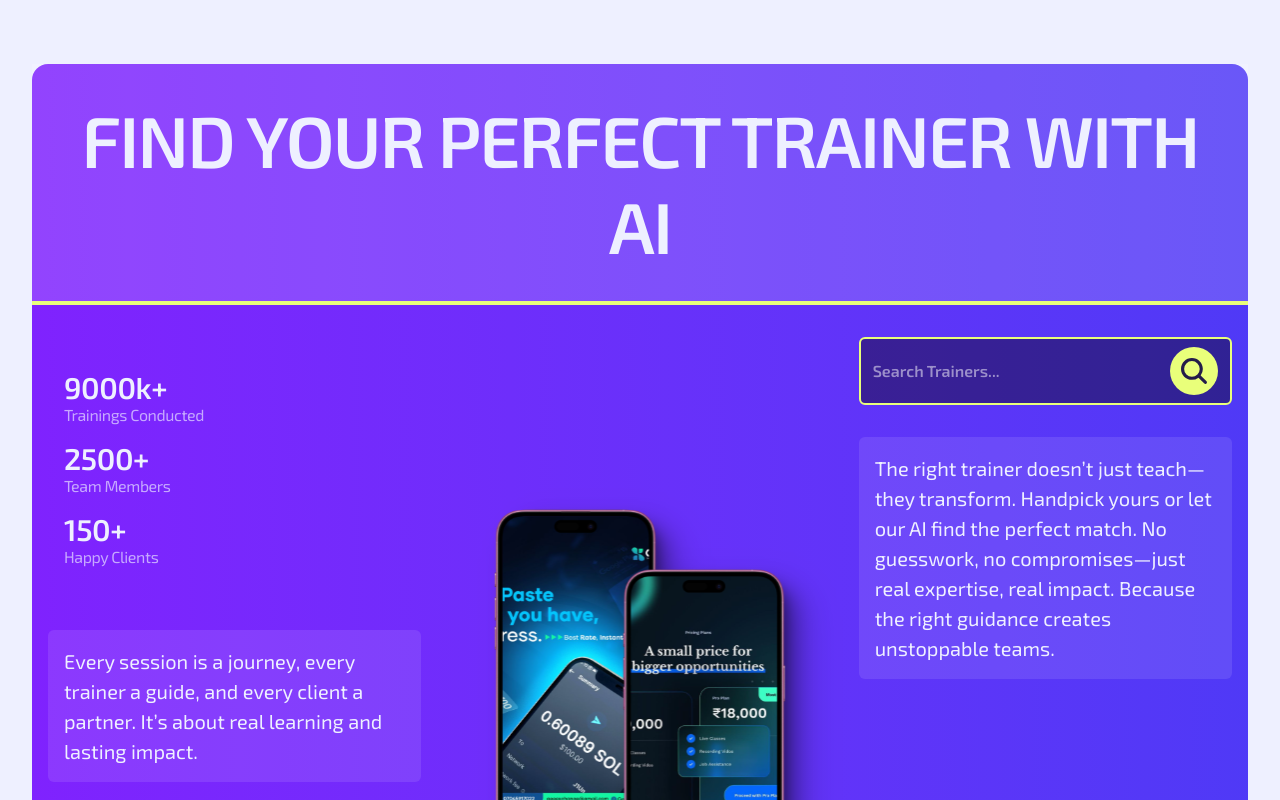
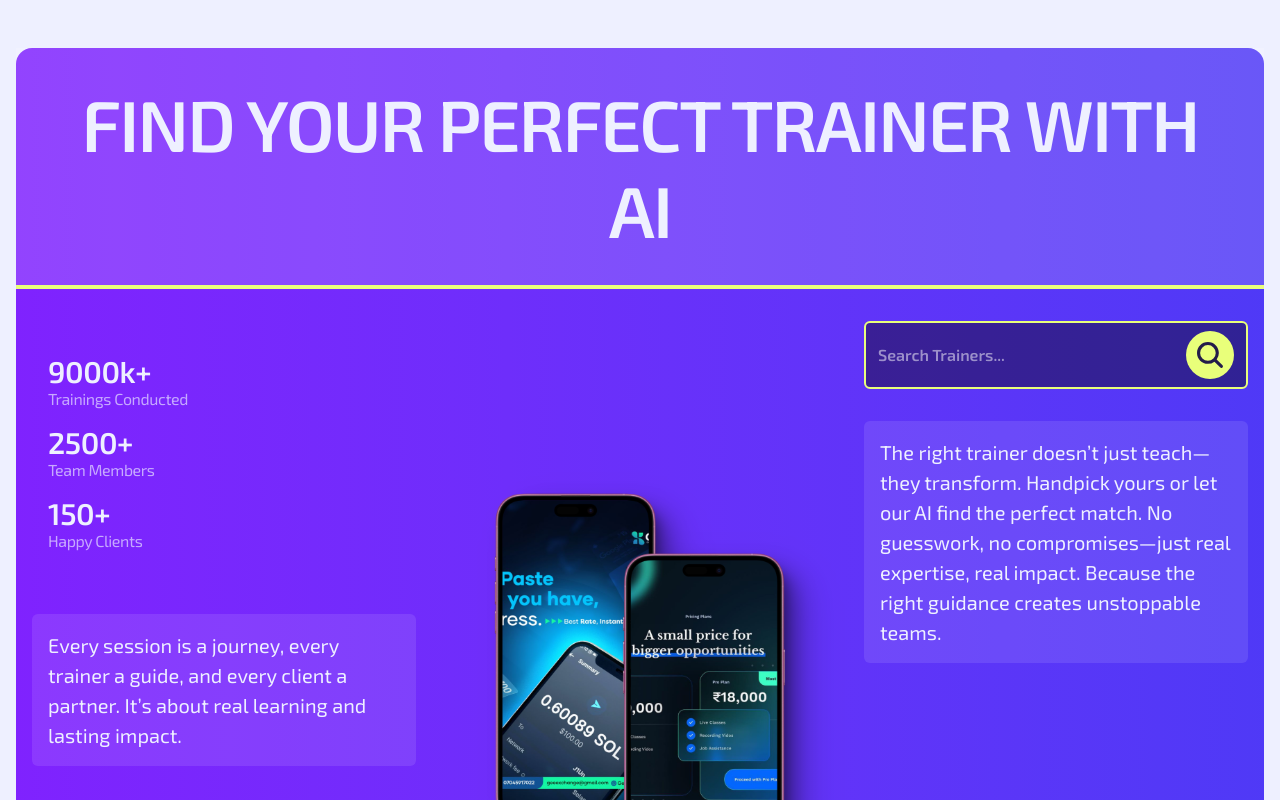
Before and after one commit to saurav-verma-01/Gotezu-Website, a React (Vite) app: page / in a window 1280 px wide. Shown: the top 800 px of the page. Built offline with nearby package versions, Linux system fonts and the light colour scheme.

Commit message:
Home Page Design

```diff
--- a/src/App.jsx
+++ b/src/App.jsx
@@ -1,28 +1,11 @@
 import React from 'react'
-import Hero from "./sections/Hero.jsx";
-import About from "./sections/About.jsx";
-import Clients from "./sections/Clients.jsx";
-import Features from "./sections/Features.jsx";
-import ExploreTrainers from "./sections/ExploreTrainers.jsx";
-import Empower from "./sections/Empower.jsx";
-import Testimonials from "./sections/Testimonials.jsx";
-import Faqs from "./sections/Faqs.jsx";
-import Contacts from "./sections/Contacts.jsx";
-import NewHero from "./sections/NewHero.jsx";
+
+import Home from "./pages/Home.jsx";
 
 const App = () => {
     return (
         <>
-            <NewHero />
-            <About />
-            <Clients />
-            <Features />
-            <ExploreTrainers />
-            <Empower />
-            <Testimonials />
-            <Faqs />
-            <Contacts />
-
+            <Home />
         </>
     )
 }
--- a/src/index.css
+++ b/src/index.css
@@ -34,9 +34,33 @@
 
 }
 
+
+
+@layer utilities {
+
+  .scrollbar::-webkit-scrollbar {
+    width: 20px;
+  }
+  /* Track */
+  .scrollbar::-webkit-scrollbar-track {
+    background: #241c4a;
+  }
+
+  /* Scrollbar thumb */
+  .scrollbar::-webkit-scrollbar-thumb {
+    background: #ddfb5b;
+    border-radius: 4px;
+  }
+
+  /* Hover effect */
+  .scrollbar::-webkit-scrollbar-thumb:hover {
+    background: #8584f5; /* Tailwind gray-700 */
+  }
+}
+
 @layer base {
   body {
-    @apply font-exo2 bg-purple-heart-50 text-purple-heart-950 selection:bg-lime-200 selection:text-purple-950 overflow-x-hidden;
+    @apply font-exo2 bg-purple-heart-50 text-purple-heart-950 selection:bg-lime-200 selection:text-purple-950 overflow-x-hidden scroll-smooth ;
   }
 
   .bg-gradient {
--- /dev/null
+++ b/src/pages/Home.jsx
@@ -0,0 +1,27 @@
+import React from 'react'
+import NewHero from "../sections/NewHero.jsx";
+import About from "../sections/About.jsx";
+import Clients from "../sections/Clients.jsx";
+import Features from "../sections/Features.jsx";
+import ExploreTrainers from "../sections/ExploreTrainers.jsx";
+import Empower from "../sections/Empower.jsx";
+import Testimonials from "../sections/Testimonials.jsx";
+import Faqs from "../sections/Faqs.jsx";
+import Contacts from "../sections/Contacts.jsx";
+
+const Home = () => {
+    return (
+        <>
+            <NewHero />
+            <About />
+            <Clients />
+            <Features />
+            <ExploreTrainers />
+            <Empower />
+            <Testimonials />
+            <Faqs />
+            <Contacts />
+        </>
+    )
+}
+export default Home
--- a/src/sections/NewHero.jsx
+++ b/src/sections/NewHero.jsx
@@ -7,7 +7,7 @@ import SearchBar from "../components/SearchBar.jsx";
 import IconBox from "../components/IconBox.jsx";
 const NewHero = () => {
     return (
-        <section className="min-h-screen lg:px-8 lg:py-16 max-w-[1440px] mx-auto ">
+        <section className="min-h-screen lg:px-4 lg:py-12 max-w-[1440px] mx-auto ">
             <div className=" min-h-screen lg:rounded-2xl bg-gradient">
                <div className="py-8 border-b-4 border-accent px-8 flex items-center justify-center bg-white/15">
                    <h1 className="primary-heading">Find Your Perfect Trainer with AI</h1>
```
